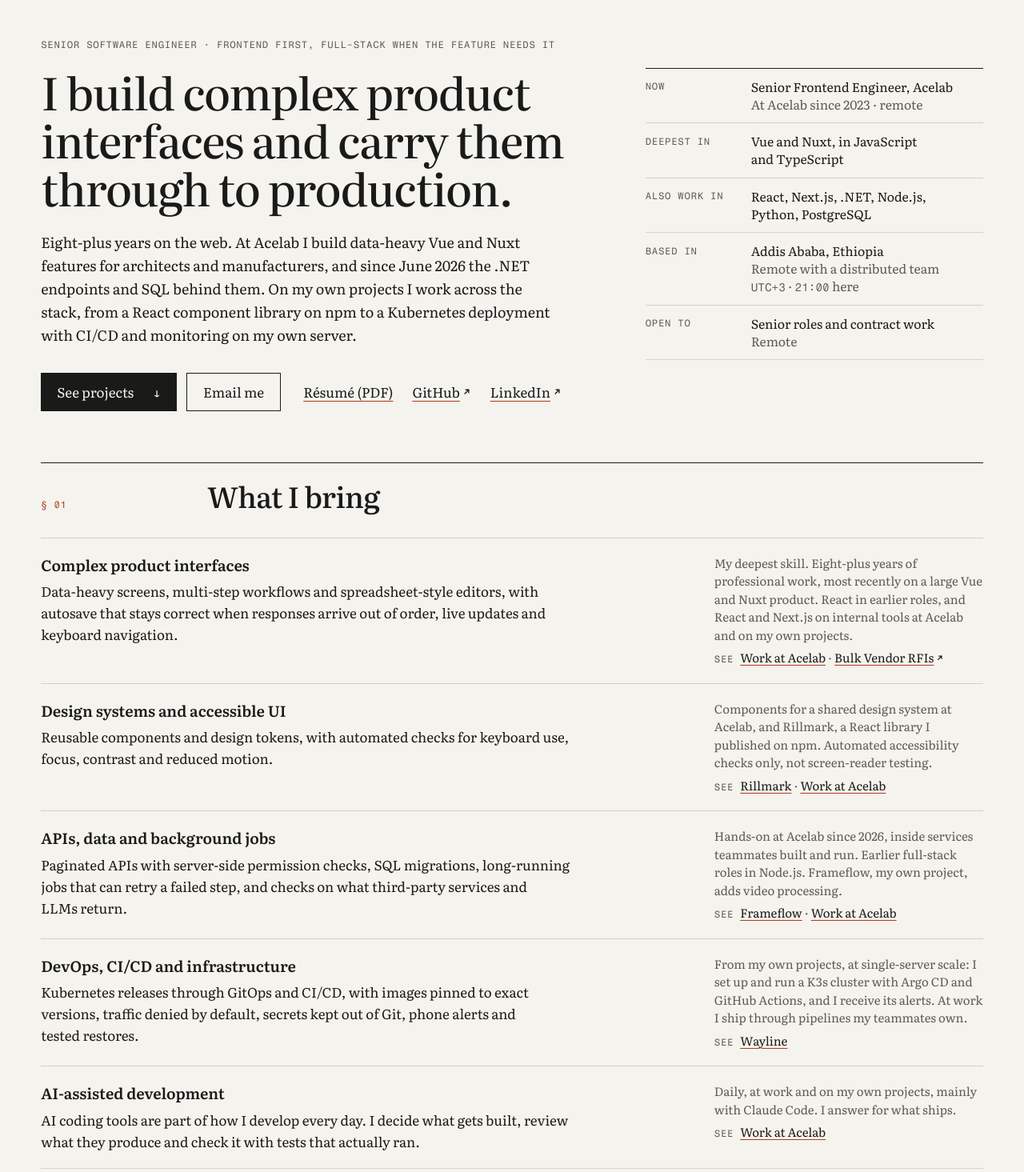
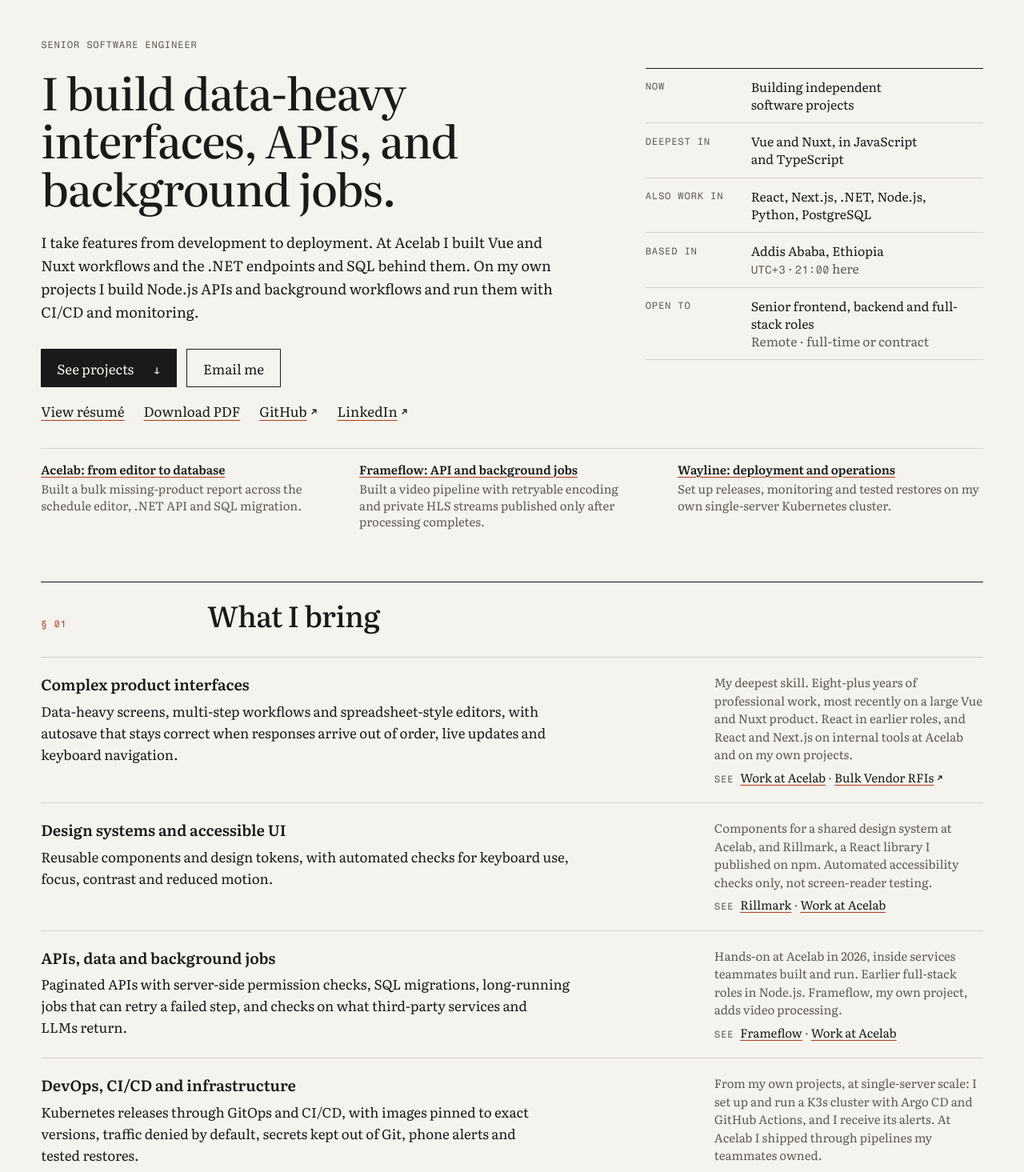
Before and after one commit to BereketAbera/bereket.dev, a Nuxt app: page / in a window 1280 px wide. Shown: the part 80-1545 px from the top of the page at 80% size. Built offline with nearby package versions, Linux system fonts and the light colour scheme.

Commit message:
Position the portfolio for senior software engineering roles

```diff
--- a/app/app.vue
+++ b/app/app.vue
@@ -25,11 +25,10 @@ useHead({
         'url': siteUrl,
         'image': `${siteUrl}/img/profile-480.webp`,
         'email': `mailto:${profile.email}`,
-        'jobTitle': profile.jobTitle,
-        'worksFor': { '@type': 'Organization', 'name': 'Acelab', 'url': 'https://www.acelabusa.com' },
+        'jobTitle': profile.title,
         'address': { '@type': 'PostalAddress', 'addressLocality': 'Addis Ababa', 'addressCountry': 'ET' },
         'alumniOf': { '@type': 'CollegeOrUniversity', 'name': 'Addis Ababa University' },
-        'knowsAbout': ['Software engineering', 'Product engineering', 'Frontend engineering', 'Design systems', 'TypeScript', 'Vue.js', 'Nuxt', 'React', 'Next.js', 'Node.js', '.NET', 'Python', 'PostgreSQL', 'Real-time applications', 'Browser extensions', 'Kubernetes', 'CI/CD', 'DevOps', 'AI-assisted development'],
+        'knowsAbout': ['Software engineering', 'Product engineering', 'Frontend engineering', 'Backend engineering', 'Design systems', 'TypeScript', 'Vue.js', 'Nuxt', 'React', 'Next.js', 'Node.js', '.NET', 'Python', 'PostgreSQL', 'Real-time applications', 'Browser extensions', 'Kubernetes', 'CI/CD', 'DevOps', 'AI-assisted development'],
         'sameAs': [profile.links.github, profile.links.linkedin].filter(Boolean),
       }),
     },
--- a/app/data/capabilities.ts
+++ b/app/data/capabilities.ts
@@ -30,7 +30,7 @@ export const capabilities: Capability[] = [
     id: 'backend',
     title: 'APIs, data and background jobs',
     summary: 'Paginated APIs with server-side permission checks, SQL migrations, long-running jobs that can retry a failed step, and checks on what third-party services and LLMs return.',
-    depth: 'Hands-on at Acelab since 2026, inside services teammates built and run. Earlier full-stack roles in Node.js. Frameflow, my own project, adds video processing.',
+    depth: 'Hands-on at Acelab in 2026, inside services teammates built and run. Earlier full-stack roles in Node.js. Frameflow, my own project, adds video processing.',
     evidence: [
       { label: 'Frameflow', work: 'frameflow' },
       { label: 'Work at Acelab', work: 'acelab' },
@@ -40,7 +40,7 @@ export const capabilities: Capability[] = [
     id: 'delivery',
     title: 'DevOps, CI/CD and infrastructure',
     summary: 'Kubernetes releases through GitOps and CI/CD, with images pinned to exact versions, traffic denied by default, secrets kept out of Git, phone alerts and tested restores.',
-    depth: 'From my own projects, at single-server scale: I set up and run a K3s cluster with Argo CD and GitHub Actions, and I receive its alerts. At work I ship through pipelines my teammates own.',
+    depth: 'From my own projects, at single-server scale: I set up and run a K3s cluster with Argo CD and GitHub Actions, and I receive its alerts. At Acelab I shipped through pipelines my teammates owned.',
     evidence: [
       { label: 'Wayline', work: 'wayline' },
     ],
@@ -48,8 +48,8 @@ export const capabilities: Capability[] = [
   {
     id: 'ai',
     title: 'AI-assisted development',
-    summary: 'AI coding tools are part of how I develop every day. I decide what gets built, review what they produce and check it with tests that actually ran.',
-    depth: 'Daily, at work and on my own projects, mainly with Claude Code. I answer for what ships.',
+    summary: 'I review AI-assisted changes and run tests before relying on them.',
+    depth: 'Used at Acelab and on my own projects.',
     evidence: [
       { label: 'Work at Acelab', work: 'acelab' },
     ],
--- a/app/data/experience.ts
+++ b/app/data/experience.ts
@@ -9,9 +9,9 @@ export const experience: Role[] = [
     org: 'Acelab',
     title: 'Senior Frontend Engineer',
     start: 'May 2023',
-    end: null,
+    end: 'November 2026',
     location: 'Remote from Addis Ababa',
-    summary: 'I build complex product interfaces in Vue and Nuxt, in TypeScript since 2026, for a B2B platform where architects and manufacturers select and document building products. Since June 2026 I also build the .NET endpoints and SQL behind my features, and since September 2026 Python workflow steps and Node.js route handlers for internal product-data tools, inside services teammates built and run.',
+    summary: 'I built complex product interfaces in Vue and Nuxt, using TypeScript from 2026, for a B2B platform where architects and manufacturers select and document building products. In 2026 I added .NET endpoints and SQL behind my features, plus Python workflow steps and Node.js route handlers for internal product-data tools, inside services teammates built and ran.',
     highlights: [
       'Owned the frontend of a workflow that lets architects request product data from manufacturers, and built .NET endpoints for its paging, cancellation and live updates. A teammate led the backend. Acelab markets it as Bulk Vendor RFIs.',
       'Built how cell edits are saved, single-cell undo and redo, and most of the sharing of saved views for a collaborative spreadsheet-style editor. Teammates built the grid itself.',
--- a/app/data/profile.ts
+++ b/app/data/profile.ts
@@ -2,18 +2,15 @@ export const profile = {
   name: 'Bereket Abera',
   /** Ge'ez spelling, used once as a signature. */
   nameGeez: 'በረከት አበራ',
-  /** How I describe myself: titles and the footer. The title I actually hold is `jobTitle`. */
+  /** Professional positioning used in titles, structured data and the footer. */
   title: 'Senior Software Engineer',
-  /** The job title I hold today. Structured data states this one, not the positioning. */
-  jobTitle: 'Senior Frontend Engineer',
-  employer: 'Acelab',
-  eyebrow: 'Senior software engineer · frontend first, full-stack when the feature needs it',
-  headline: 'I build complex product interfaces and carry them through to production.',
-  lede: 'Eight-plus years on the web. At Acelab I build data-heavy Vue and Nuxt features for architects and manufacturers, and since June 2026 the .NET endpoints and SQL behind them. On my own projects I work across the stack, from a React component library on npm to a Kubernetes deployment with CI/CD and monitoring on my own server.',
-  description: 'Senior software engineer in Addis Ababa, frontend first and full-stack when the feature needs it. Open to senior roles and contract work, remote.',
+  eyebrow: 'Senior Software Engineer',
+  headline: 'I build data-heavy interfaces, APIs, and background jobs.',
+  lede: 'I take features from development to deployment. At Acelab I built Vue and Nuxt workflows and the .NET endpoints and SQL behind them. On my own projects I build Node.js APIs and background workflows and run them with CI/CD and monitoring.',
+  description: 'Senior software engineer in Addis Ababa building product interfaces, APIs and background jobs. Open to remote frontend, backend and full-stack roles.',
   about: [
-    'I have a software engineering degree from Addis Ababa University. I started on websites and full-stack apps in React, Vue, Angular and Node.js, and since 2023 I have worked on one large Vue and Nuxt product, following my features into its API and data layer in 2026.',
-    'The work I like best is a feature nobody has fully specified yet, where the screen has to be easy to use and the data behind it has to stay correct. I use AI coding tools in my development every day. I review what they produce and answer for what ships.',
+    'I have a software engineering degree from Addis Ababa University. I started on websites and full-stack apps in React, Vue, Angular and Node.js, and from 2023 to 2026 I worked on Acelab\'s Vue and Nuxt product, following my features into its API and data layer.',
+    'The work I like best is a feature nobody has fully specified yet, where the screen has to be easy to use and the data behind it has to stay correct.',
   ],
   email: 'bereket5042@gmail.com',
   emailSubject: 'Hello from bereket.dev',
@@ -21,7 +18,7 @@ export const profile = {
   timeZone: 'Africa/Addis_Ababa',
   utcOffset: 'UTC+3',
   availability: 'Open to senior roles and contract work',
-  lookingFor: 'Senior frontend, full-stack or product engineering roles, and contract work. Remote.',
+  lookingFor: 'Remote senior frontend, backend and full-stack roles, including contracts.',
   links: {
     github: 'https://github.com/BereketAbera',
     linkedin: 'https://www.linkedin.com/in/bereket-abera-629380180/' as string | null,
@@ -38,24 +35,24 @@ export function mailtoWith(subject: string): string {
 
 /** The résumé reads "Deepest in" by label. */
 export const facts = [
-  { label: 'Now', value: 'Senior Frontend Engineer, Acelab', note: 'At Acelab since 2023 · remote' },
+  { label: 'Now', value: 'Building independent software projects' },
   { label: 'Deepest in', value: 'Vue and Nuxt, in JavaScript and TypeScript' },
   { label: 'Also work in', value: 'React, Next.js, .NET, Node.js, Python, PostgreSQL' },
-  { label: 'Based in', value: 'Addis Ababa, Ethiopia', note: 'Remote with a distributed team', clock: true },
-  { label: 'Open to', value: 'Senior roles and contract work', note: 'Remote' },
+  { label: 'Based in', value: 'Addis Ababa, Ethiopia', clock: true },
+  { label: 'Open to', value: 'Senior frontend, backend and full-stack roles', note: 'Remote · full-time or contract' },
 ] as const
 
 /** The contact section's two audiences, spelled out so neither has to guess. */
 export const contactLines = [
   {
     label: 'Full-time roles',
-    text: 'I am looking for a senior frontend, full-stack or product engineering role, remote.',
+    text: 'I am open to remote senior frontend, backend and full-stack roles.',
     cta: 'Email me about a role',
     subject: 'Full-time role',
   },
   {
     label: 'Contract work',
-    text: 'I take on Vue, Nuxt and React work, remotely: product interfaces, design systems and whole features, from a rough brief to release. If you have a project in mind, tell me what it is and when you need it.',
+    text: 'I take on remote contracts for product interfaces, APIs and background jobs. If you have a project in mind, tell me what you need and when.',
     cta: 'Email me about a project',
     subject: 'Contract project',
   },
--- a/app/data/resume.ts
+++ b/app/data/resume.ts
@@ -4,9 +4,7 @@
  * what I do at work every day.
  */
 export const resume = {
-  summary: 'Senior software engineer with 8+ years on the web, deepest in Vue and Nuxt. I build complex product interfaces and carry features through the API, the database and the team\'s CI/CD pipelines. On my own projects I also run the infrastructure: Kubernetes, GitOps, CI/CD and monitoring on my own server.',
-  /** The PDF travels alone, so it carries its own statement about AI tools. */
-  aiNote: 'I use AI coding tools, mainly Claude Code, in my development every day and answer for what ships.',
+  summary: 'Senior software engineer with 8+ years building web products. At Acelab I worked across Vue and Nuxt interfaces, .NET APIs and SQL. On my own projects I build Node.js APIs and background workflows and run them with Kubernetes, CI/CD and monitoring.',
   skills: [
     { label: 'Frontend', tools: ['Vue 3', 'Nuxt', 'TypeScript', 'React', 'Next.js', 'Pinia', 'Tailwind CSS'] },
     { label: 'Backend and data', tools: ['.NET and C#', 'Node.js', 'Python', 'PostgreSQL', 'Supabase', 'Hatchet and FFmpeg (own projects)'] },
--- a/app/data/work.ts
+++ b/app/data/work.ts
@@ -166,17 +166,17 @@ export const work: Work[] = [
   {
     slug: 'acelab',
     title: 'Work at Acelab',
-    kicker: 'At Acelab since 2023, now Senior Frontend Engineer: complex interfaces and the server code behind them',
-    headline: 'Acelab: the frontend of a request workflow and parts of a spreadsheet-style editor',
+    kicker: 'Senior Frontend Engineer at Acelab: complex interfaces and the server code behind them',
+    headline: 'Acelab: collaborative interfaces and the APIs behind them',
     metaTitle: 'Work at Acelab',
-    metaDescription: 'My work at Acelab since 2023: parts of a spreadsheet-style editor, the frontend of a cross-company request workflow, and a public Chrome extension.',
+    metaDescription: 'My work at Acelab from 2023 to 2026: collaborative editing, cross-company requests, .NET endpoints and a public Chrome extension.',
     summary: 'Acelab\'s product, Material Hub, is a B2B platform where architects, building owners and manufacturers select and document building products. I joined in May 2023 on the frontend, in Vue and Nuxt, and in mid-2026 my role grew to include some of the server code behind my features.',
     myPart: 'Senior Frontend Engineer on a team of engineers. I owned the frontend of one cross-company workflow, built several features and contributed to others.',
-    demonstrates: 'Sustained frontend work on a large product.',
+    demonstrates: 'Frontend ownership and hands-on API and SQL delivery on a large product.',
     evidence: 'employer',
-    status: 'Current role',
-    period: 'May 2023 to present',
-    years: '2023 to present',
+    status: 'Past contract',
+    period: 'May 2023 to November 2026',
+    years: '2023 to 2026',
     built: [],
     links: [
       { label: 'Bulk Vendor RFIs (public page)', href: 'https://www.acelabusa.com/solutions/project-delivery/automated-rfis', kind: 'public-page' },
--- a/app/pages/index.vue
+++ b/app/pages/index.vue
@@ -68,7 +68,8 @@ const [current, ...earlier] = experience
               >Email me</a>
             </div>
             <div class="flex flex-wrap gap-x-6 gap-y-2">
-              <a :href="profile.resumePdf">Résumé (PDF)</a>
+              <NuxtLink to="/resume">View résumé</NuxtLink>
+              <a :href="profile.resumePdf">Download PDF</a>
               <ExtLink :href="profile.links.github">GitHub</ExtLink>
               <ExtLink
                 v-if="profile.links.linkedin"
@@ -101,6 +102,24 @@ const [current, ...earlier] = experience
           </div>
         </dl>
       </div>
+
+      <ul
+        aria-label="Selected engineering examples"
+        class="mt-8 grid gap-4 border-t border-hair pt-4 text-[0.9375rem] leading-snug sm:grid-cols-3"
+      >
+        <li>
+          <NuxtLink to="/work/acelab" class="font-semibold">Acelab: from editor to database</NuxtLink>
+          <p class="mt-1 text-muted">Built a bulk missing-product report across the schedule editor, .NET API and SQL migration.</p>
+        </li>
+        <li>
+          <NuxtLink to="/work/frameflow" class="font-semibold">Frameflow: API and background jobs</NuxtLink>
+          <p class="mt-1 text-muted">Built a video pipeline with retryable encoding and private HLS streams published only after processing completes.</p>
+        </li>
+        <li>
+          <NuxtLink to="/work/wayline" class="font-semibold">Wayline: deployment and operations</NuxtLink>
+          <p class="mt-1 text-muted">Set up releases, monitoring and tested restores on my own single-server Kubernetes cluster.</p>
+        </li>
+      </ul>
     </section>
 
     <section
--- a/app/pages/resume.vue
+++ b/app/pages/resume.vue
@@ -183,12 +183,6 @@ const projects = personalProjects.map(item => ({
               {{ item }}
             </li>
           </ul>
-          <p
-            v-if="role.org === 'Acelab'"
-            class="entry-note"
-          >
-            {{ resume.aiNote }}
-          </p>
         </li>
       </ol>
     </section>
@@ -506,7 +500,7 @@ const projects = personalProjects.map(item => ({
     --muted: #333;
     --hair: #b8b8b8;
     --signal: #000;
-    --print-serif: Charter, "Bitstream Charter", Georgia, var(--font-serif);
+    --print-serif: Charter, "Bitstream Charter", Georgia, "DejaVu Serif", serif;
     max-width: none;
     padding: 0;
     color: #000;
--- a/app/pages/work/acelab.vue
+++ b/app/pages/work/acelab.vue
@@ -2,7 +2,7 @@
   <CaseStudy
     slug="acelab"
     problem="A large B2B product where architects and manufacturers work on the same data: dense editing, requests between companies, and interfaces that must stay right as data changes."
-    part="The frontend of these features in Vue and Nuxt, and since 2026 some of the server code behind them, inside services teammates built and run. Where teammates built or led something, the page says so."
+    part="As Senior Frontend Engineer, I built the frontend of these features in Vue and Nuxt, and in 2026 some of the server code behind them, inside services teammates built and run. Where teammates built or led something, the page says so."
     result="The editor work and AceClipper shipped. The request workflow merged behind a feature flag in 2026 and Acelab markets it. I have no usage or business numbers to share."
   >
     <h2>A spreadsheet-style editor for building products</h2>
@@ -30,7 +30,7 @@
       <ExtLink href="https://chromewebstore.google.com/detail/aceclipper/kpljfojfnempmahijdcncjbopekfcjag">AceClipper</ExtLink>, public on the Chrome Web Store, turns a manufacturer's product page into products an architect can paste into a schedule. I built the React extension, the sign-in hand-off that gives it a short-lived, scoped token, the server endpoint that parses pages with an LLM and validates the result, and the import step in the web app. A teammate added the screenshot feature and some build and icon changes.
     </p>
     <p>
-      I am also the only engineer on an internal extension that collects product files for reviewers, with no LLM at run time. In an offline replay of reviewers' decisions on 23 products, it found 117 of the 164 files they approved (71%). The same products scored 94 (57%) before a round of fixes, so this is not a held-out test. It measures recall, not reviewer time or production impact.
+      I was also the only engineer on an internal extension that collects product files for reviewers, with no LLM at run time. In an offline replay of reviewers' decisions on 23 products, it found 117 of the 164 files they approved (71%). The same products scored 94 (57%) before a round of fixes, so this is not a held-out test. It measures recall, not reviewer time or production impact.
     </p>
 
     <h2>Keeping a large application current</h2>
@@ -46,14 +46,9 @@
       <li>Contributed core components to the product's shared Vue design system.</li>
     </ul>
 
-    <h2>Server code, since mid-2026</h2>
+    <h2>Server code and data in 2026</h2>
     <p>
-      Inside services teammates built, I added .NET endpoints with server-side permission checks from June 2026, and from September Python workflow steps that keep reviewers' edits when a product page is scraped again and Node.js route handlers for an internal review tool, with the SQL migrations behind them. The clearest example is a bulk report of missing products, which I built from the editor action through .NET endpoints to a SQL migration. These ship through the team's pipelines, and I write tests as a routine part of this work, in Vitest, NUnit and pytest.
-    </p>
-
-    <h2>How this work was done</h2>
-    <p>
-      I use AI coding tools, mainly Claude Code, in my development every day. I review what they produce and I answer for what ships.
+      Inside services teammates built, I added .NET endpoints with server-side permission checks from June 2026, and from September Python workflow steps that keep reviewers' edits when a product page is scraped again and Node.js route handlers for an internal review tool, with the SQL migrations behind them. The clearest example is a bulk report of missing products, which I built from the editor action through .NET endpoints to a SQL migration. I shipped these changes through the team's pipelines and tested them with Vitest, NUnit and pytest.
     </p>
   </CaseStudy>
 </template>
--- a/package.json
+++ b/package.json
@@ -2,7 +2,7 @@
   "name": "bereket-dev",
   "private": true,
   "type": "module",
-  "description": "Portfolio of Bereket Abera, software engineer (frontend-first, full-stack).",
+  "description": "Portfolio of Bereket Abera, senior software engineer.",
   "scripts": {
     "dev": "nuxt dev",
     "build": "nuxt generate && node scripts/postbuild.mjs",
```
Also changed, not shown: 1 other file (tests, documents, lock files or other folders).
